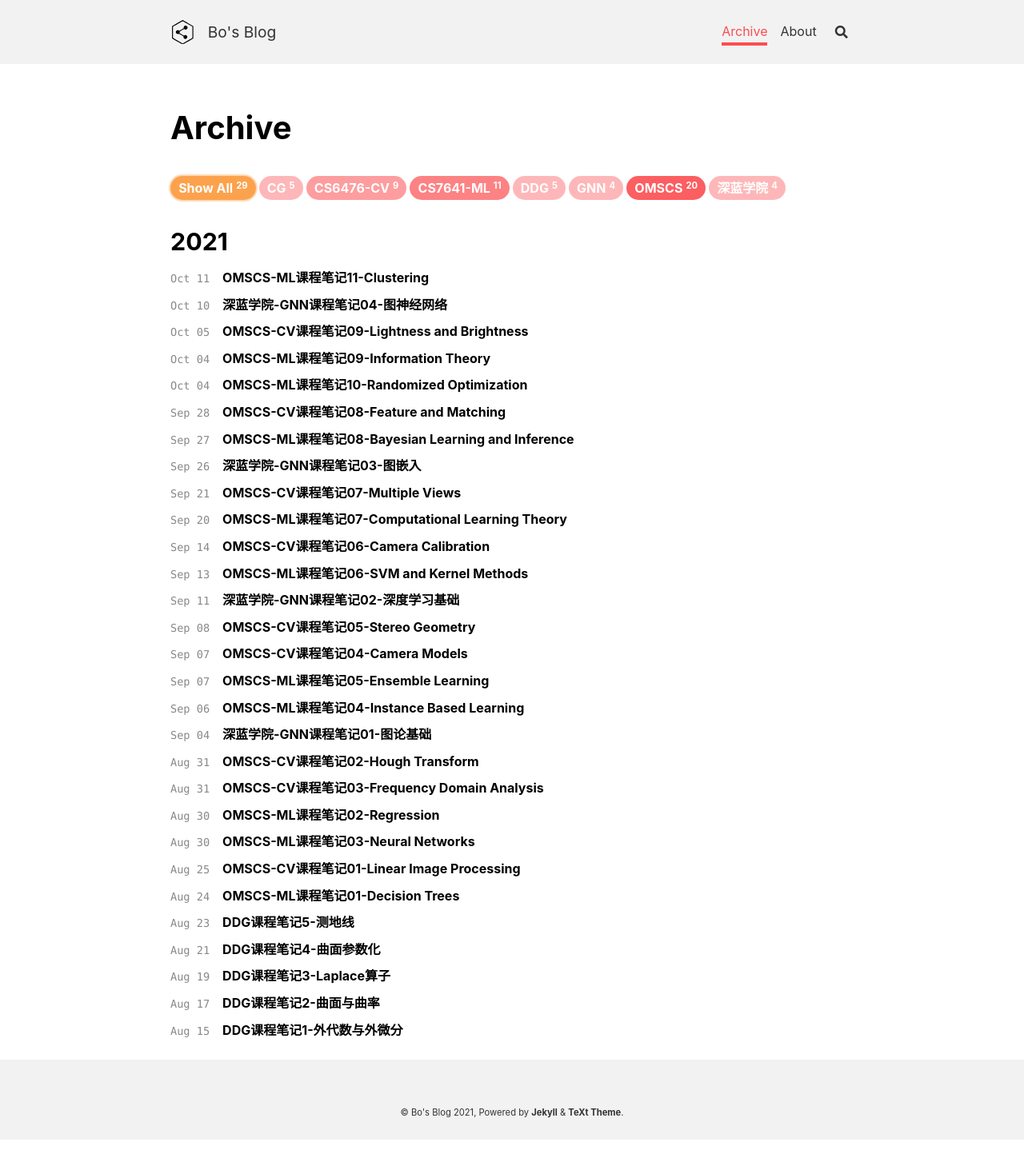
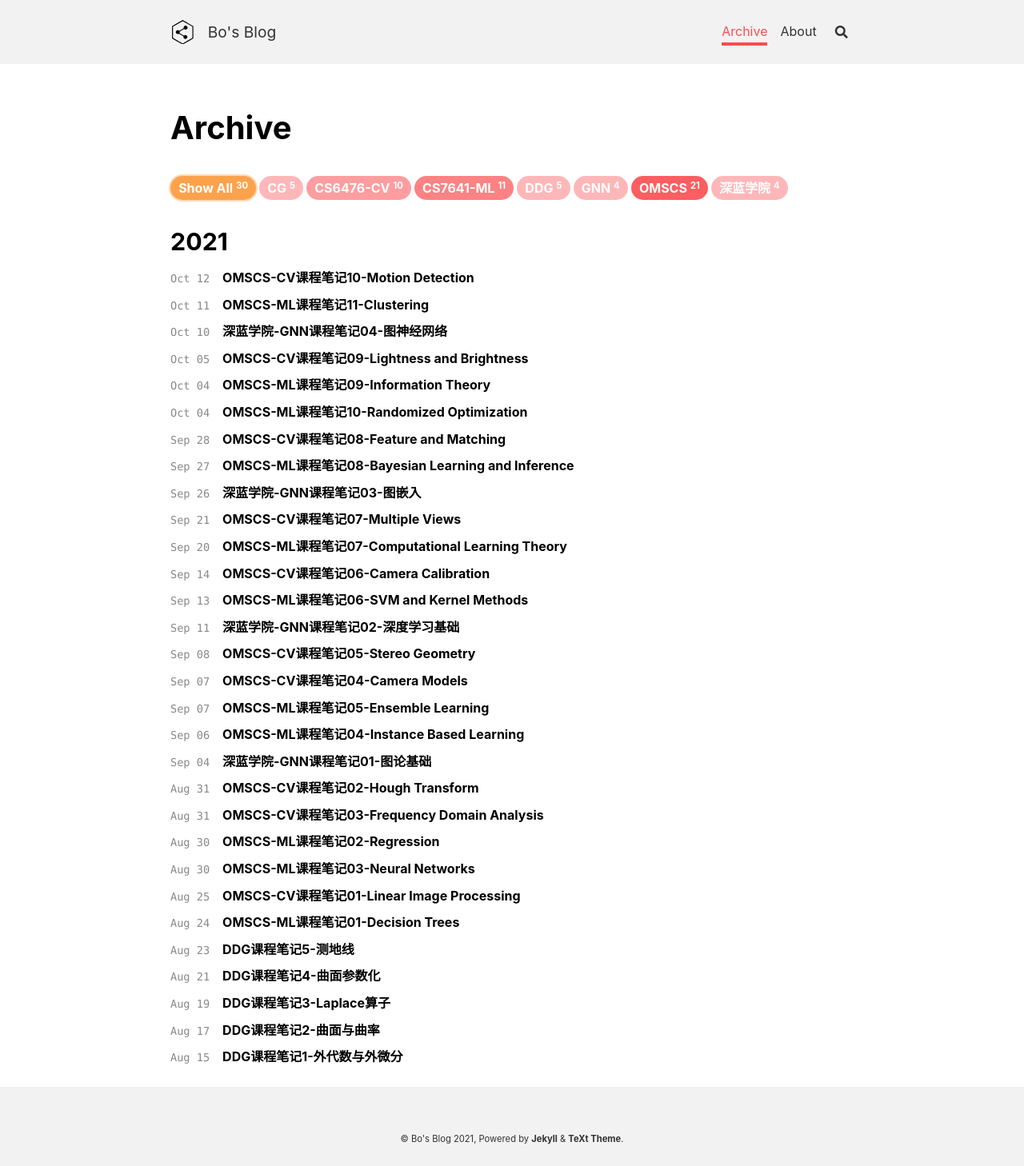
Before and after one commit to peng00bo00/peng00bo00_previous_blog, a Jekyll site: the page built from archive.html, in a window 1280 px wide. Shown: the whole page at 80% size. Built offline with Jekyll 4.4.1, drawn with Linux system fonts in a browser that asks for light colours; nearby versions of some CDN libraries; before the commit the page ends 1425 px from its top, so only the background shows below that.

Commit message:
add files

```diff
--- a/_data/navigation.yml
+++ b/_data/navigation.yml
@@ -126,6 +126,9 @@ OMSCS-CV:
         url: /2021/10/05/OMSCS-CV-NOTES-09.html
 
   - title: Motion and Tracking
+    children:
+      - title: Motion Detection
+        url: /2021/10/12/OMSCS-CV-NOTES-10.html
 
   - title: Classification and Recognition
 
--- /dev/null
+++ b/_posts/2021-10-12-OMSCS-CV-NOTES-10.md
@@ -0,0 +1,10 @@
+---
+layout: article
+title: OMSCS-CV课程笔记10-Motion Detection
+tags: ["OMSCS", "CS6476-CV"]
+key: OMSCS-CV-10
+aside:
+  toc: true
+sidebar:
+  nav: OMSCS-CV
+---
```
